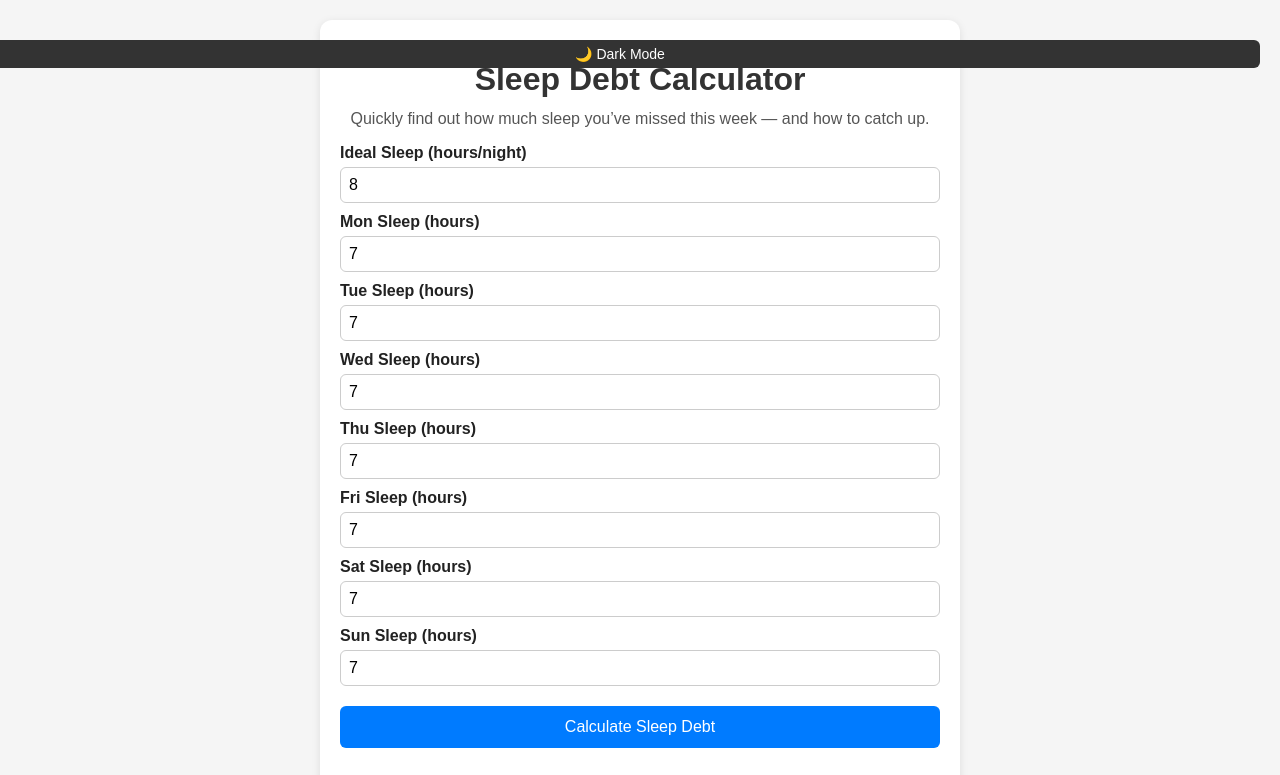
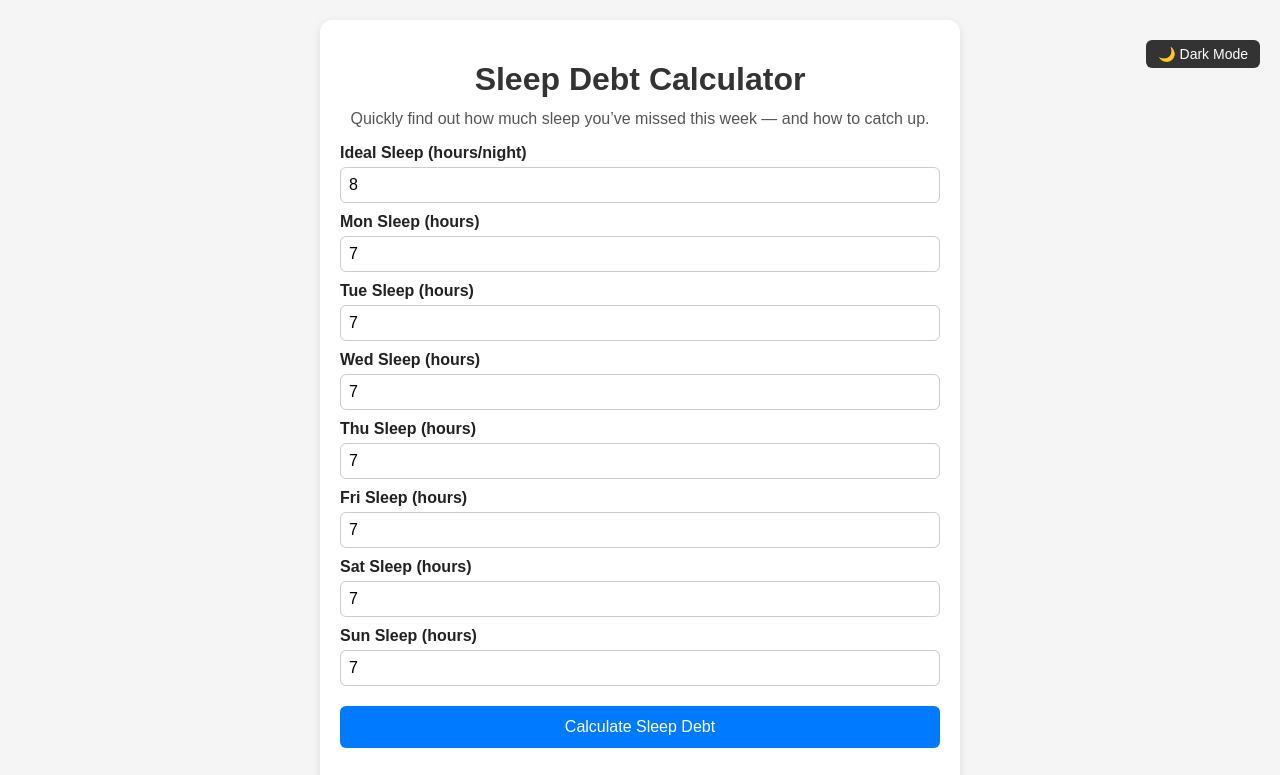
Before and after one commit to lennyrajan/SleepDebtRecoveryCalculator, a plain HTML site: page Index.html in a window 1280 px wide. Shown: the top 775 px of the page. Drawn offline with Linux system fonts and the light colour scheme.

Commit message:
Update Index.html
Dark mode

```diff
--- a/Index.html
+++ b/Index.html
@@ -102,6 +102,8 @@
   position: absolute;
   top: 20px;
   right: 20px;
+  width: auto;
+  display: inline-block;
   padding: 6px 12px;
   font-size: 14px;
   background: #333;
```
Lines whose indentation alone changed are shown as unchanged.
